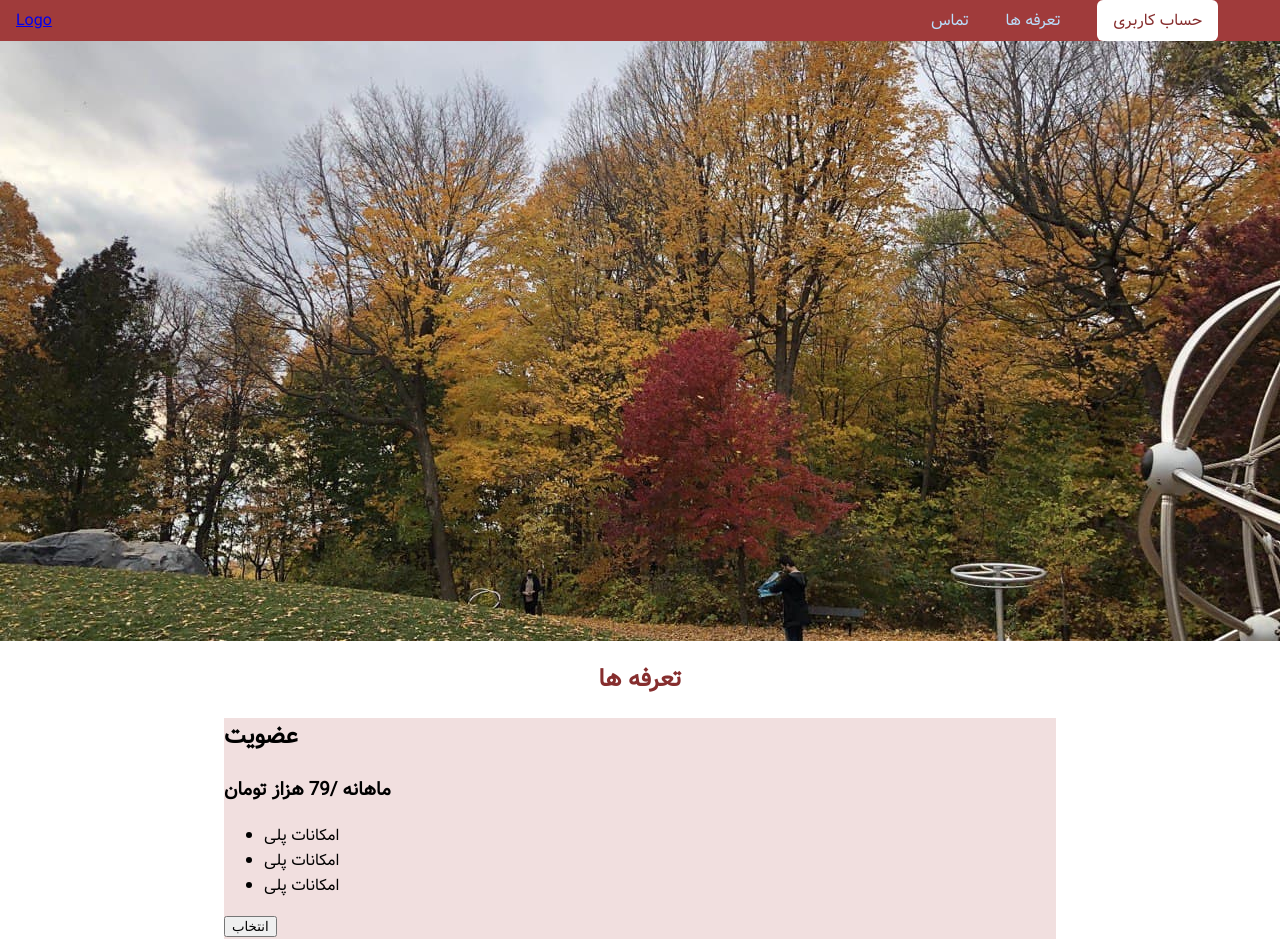
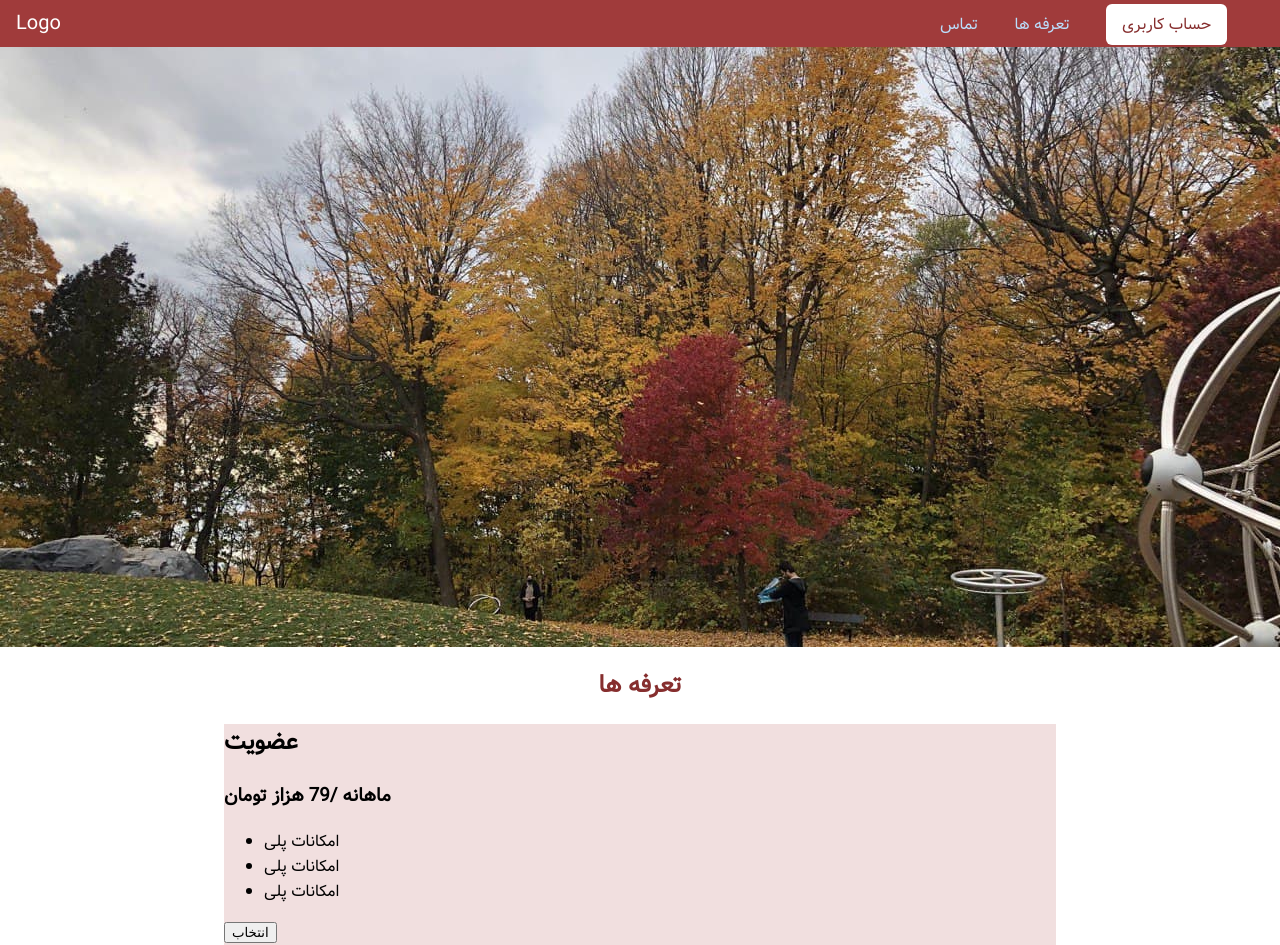
Before and after one commit to sararekab/CSSFrontCast, a plain HTML site: page index.html in a window 1280 px wide. Drawn offline with Linux system fonts and the light colour scheme.

Commit message:
change main.css

```diff
--- a/styles/main.css
+++ b/styles/main.css
@@ -22,7 +22,7 @@ body {
     display: inline-block
 }
 
-.main-header-logo-sssss {
+.main-header-logo {
     color: #ffffff;
     font-size: 20px;
     text-decoration: none;
```
